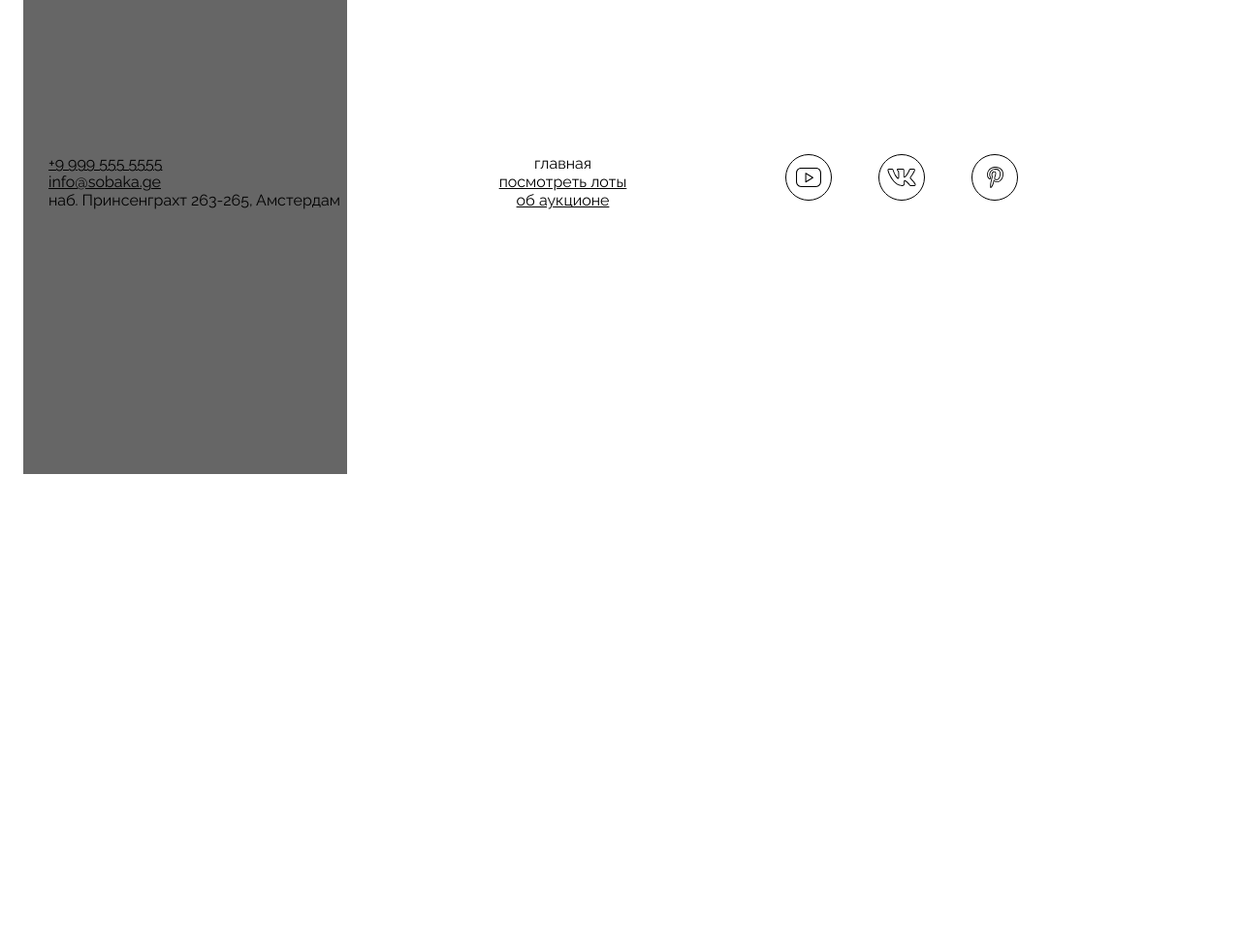
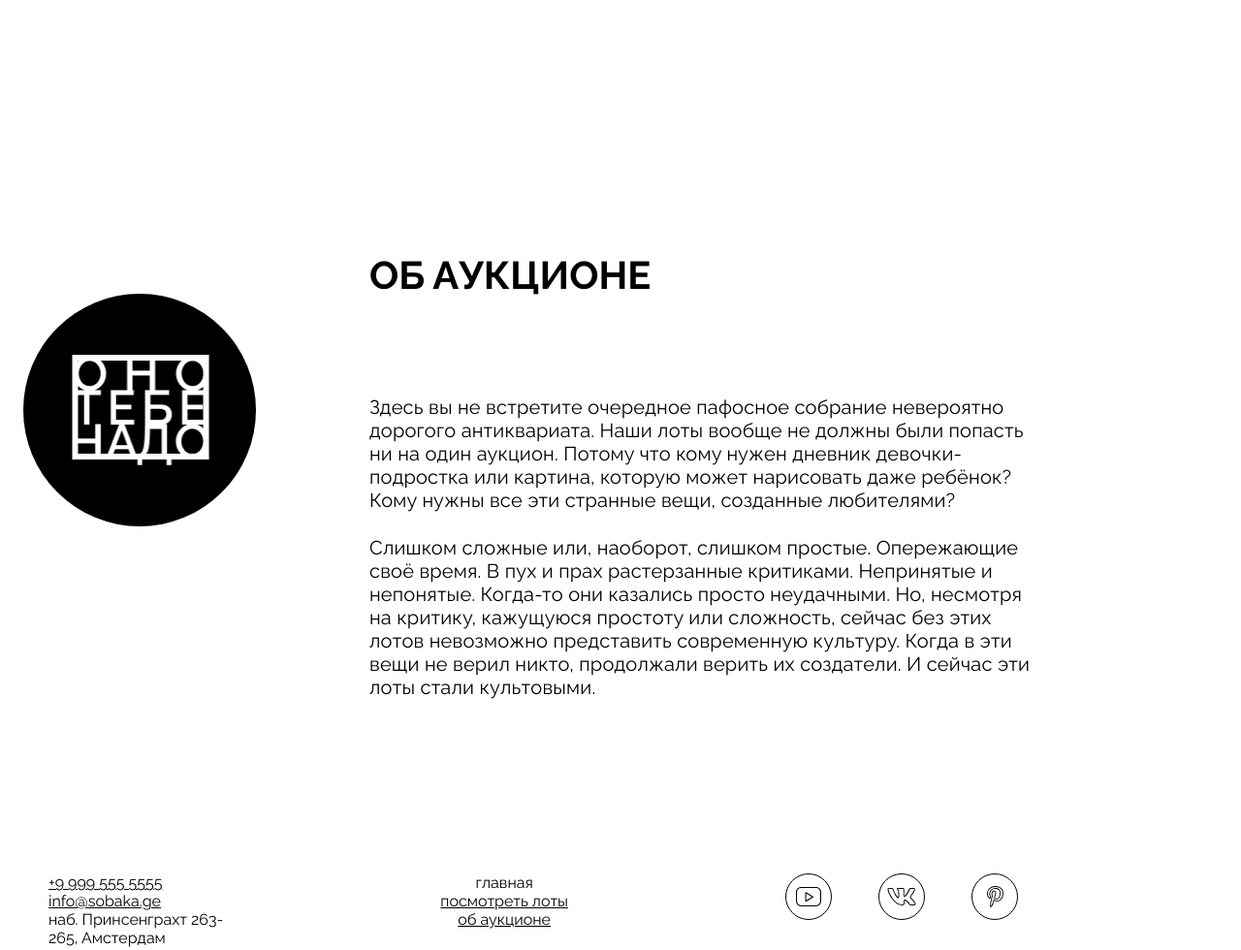
Before and after one commit to lastdragonalive/ono-tebe-nado, a plain HTML site: page index.html in a window 1280 px wide. Shown: the part 1940-2920 px from the top of the page at 97% size. Before the commit the page ends 2429 px from the top, so only its background shows below. Drawn offline with Linux system fonts and the light colour scheme.

Commit message:
cover description aligned, lots overlay done, about started, about left-column issues

```diff
--- a/index.html
+++ b/index.html
@@ -55,7 +55,7 @@
           <span class="aligned-text_right"><span class="letter-spacing-extended">н</span>ад<span class="no-letter-spacing">о</span></span>
         </h1>
         <dev class="cover__description">
-          <p class="cover_description-text">Аукцион вещей, в которые никто не верил</p>
+          <p class="cover_description-text">Аукцио<span class="cover_description-text-letter-spacing">н</span>вещей<span class="cover_description-text-letter-spacing">,</span><span class="cover_description-text-letter-spacing"> в</span> которы<span class="cover_description-text-letter-spacing">е</span> никт<span class="cover_description-text-letter-spacing">о</span>н<span class="cover_description-text-letter-spacing">е</span> верил</p>
           <button class="bet-button" type="button">сделать ставку</button>
         </dev>
       </section>
@@ -65,23 +65,20 @@
           <li class="lots__card-list-item">
             <a class="card-link">
               <article class="card card_type_film">
-
                 <h4 class="card__title">Фильм режиссёра, который бросил киношколу</h4>
                 <p class="card__text">Не просто бросил, а ушёл с первой лекции. Какой была бы ваша ставка, если бы вы не знали, что режиссёр — Пол Томас Андерсон?</p>
               </article>
-
             </a>
-            <dev class="overlay__card"></dev>
+            <div class="overlay__card"></div>
           </li>
           <li class="lots__card-list-item">
-            <dev class="overlay__card"></dev>
             <a class="card-link">
               <article class="card card_type_book">
                 <h4 class="card__title">Книга, где описан один скучный день из жизни рекламного агента</h4>
                 <p class="card__text">Объёмом почти в тысячу страниц. Иногда без знаков препинания и с переходами на древнеанглийский. В ней одновременно рассказывается о 16 июня 1904 года и об истории литературы, начиная с античных времён. И это всё накладывается на эпическую поэму Гомера. Сколько бы вы поставили на «Улисса» Джеймса Джойса?</p>
               </article>
             </a>
-
+            <div class="overlay__card"></div>
           </li>
           <li class="lots__card-list-item">
             <a class="card-link">
@@ -90,26 +87,42 @@
                 <p class="card__text">Ну действительно, там линия, тут кружочек, а здесь и вовсе что-то похожее на инфузорию-туфельку. Никаких полей, лесов, котиков... Сколько бы вы на такое поставили, если бы не знали, что это — одна из революционных работ Кандинского?</p>
               </article>
             </a>
+            <div class="overlay__card"></div>
           </li>
         </ul>
         <a class="lots__look-more-link" href="0">посмотреть больше</a>
       </section>
-      <section class="about"></section>
+      <section class="about">
+        <article class="about__column">
+          <div class="about__logo">
+          <img
+          class="about__logo-image"
+          src="./images/logo-white.png"
+          alt="Логотип белый">
+        </div>
+      </article>
+        <article class="about__column">
+          <h1 class="about__title">Об аукционе</h1>
+          <p class="about__text about__text-gap">Здесь вы не встретите очередное пафосное собрание невероятно дорогого антиквариата. Наши лоты вообще не должны были попасть ни на один аукцион. Потому что кому нужен дневник девочки-подростка или картина, которую может нарисовать даже ребёнок? Кому нужны все эти странные вещи, созданные любителями?</p>
+          <p class="about__text">Слишком сложные или, наоборот, слишком простые. Опережающие своё время. В пух и прах растерзанные критиками. Непринятые и непонятые. Когда-то они казались просто неудачными. Но, несмотря
+            на критику, кажущуюся простоту или сложность, сейчас без этих лотов невозможно представить современную культуру. Когда в эти вещи не верил никто, продолжали верить их создатели. И сейчас эти лоты стали культовыми. </p>
+        </article>
+      </section>
     </main>
 
     <footer class="footer">
-      <ul class="footer_contacts">
-        <li class="footer_contacts_item">
+      <ul class="footer__contacts">
+        <li class="footer__contacts-item">
           <a href="tel:+9 999 555 5555">+9 999 555 5555</a>
         </li>
-        <li class="footer_contacts_item">
+        <li class="footer__contacts-item">
           <a href="info@sobaka.ge">info@sobaka.ge</a>
         </li>
-        <li class="footer_contacts_item">
-          <address>наб. Принсенграхт 263-265, Амстердам</address>
+        <li class="footer__contacts-item">
+          <address>наб. Принсенграхт 263-<br>265, Амстердам</address>
         </li>
       </ul>
-      <nav class="footer_menu">
+      <nav class="footer__menu">
         <ul class="footer__menu-list">
           <li class="footer__menu-list-item">
             <a class="footer__menu-link_active">главная</a>
--- a/styles/style.css
+++ b/styles/style.css
@@ -1,14 +1,6 @@
 body {
     margin: 0;
 }
-
-/* .header {
-    display: flex;
-    justify-content: space-between;
-    align-items: center;
-    /* если добавить align-items: center;, то лого становится большим
-    margin: 92px 24px 96px; */
-
 
 .header {
     margin: 92px 24px 96px;
@@ -34,7 +26,6 @@ body {
 
 .header__links-list-item_no-bullit {
     list-style-type: none;
-
 }
 
 .header__logo {
@@ -160,11 +151,14 @@ address {
     line-height: 28px;
     text-transform: uppercase;
     color: white;
-    width: 637px;
     height: 28px;
     margin-top: 667px;
     margin-left: 78px;
 
+}
+
+.cover_description-text-letter-spacing {
+    letter-spacing: 1.1em;
 }
 
 .bet-button {
@@ -181,6 +175,7 @@ address {
     width: 256px;
     height: 51px;
     margin-top: 655px;
+    margin-left: 79px;
     border: solid 1px white;
 }
 
@@ -213,16 +208,13 @@ address {
 .lots__card-list-item {
     width: 334px;
     height: 563px;
-
-/*top: 74px;
-gap: 0px;
-opacity: 0px;*/
-
+    position: relative;
 }
 
 .card {
     min-height: 100%;
-    width: auto;
+    position: relative;
+    width: 100%;
     display: flex;
     flex-direction: column;
     justify-content: space-between;
@@ -231,7 +223,6 @@ opacity: 0px;*/
     padding-right: 40px;
     padding-top: 51px;
     padding-bottom: 48px;
-
 }
 
 .card_type_film {
@@ -260,6 +251,8 @@ opacity: 0px;*/
     position: absolute;
     width: 334px;
     height: 563px;
+    top: 0;
+    left: 0;
     background-color: rgb(0 0 0 / 0.6);
 }
 
@@ -271,6 +264,7 @@ opacity: 0px;*/
     text-transform: uppercase;
     text-align: left;
     color: white;
+    z-index: 2;
 }
 
 .card__text {
@@ -280,6 +274,7 @@ opacity: 0px;*/
     line-height: 24px;
     text-align: left;
     color: white;
+    z-index: 2;
 }
 
 
@@ -293,6 +288,62 @@ opacity: 0px;*/
     text-underline-offset: 5px;
 }
 
+.about {
+    width: 1052px;
+    margin-left: 24px;
+    margin-right: 24px;
+    margin-top: 146px;
+    margin-bottom: 180px;
+    display: grid;
+    grid-template-columns: 334px 1fr;
+}
+
+.about__column {
+    display: flex;
+    flex-direction: column;
+    justify-content: center
+}
+
+.about__logo {
+    display: flex;
+    align-items: center;
+    justify-content: center;
+    background-color: black;
+    border-radius: 50%;
+    width: 240px;
+    height: 240px;
+}
+
+.about__logo-image {
+    width: 148px;
+    height: 114px;
+}
+
+.about__title {
+    margin-top: 136px;
+    margin-bottom: 100px;
+    padding-left: 23px;
+    font-size: 40px;
+    font-weight: 700;
+    line-height: 46.96px;
+    text-align: left;
+    text-transform: uppercase;
+}
+
+.about__text {
+    padding-left: 23px;
+    font-size: 20px;
+    font-weight: 400;
+    line-height: 24px;
+    text-align: left;
+    letter-spacing: 0.01em;
+
+}
+
+.about__text-gap {
+    letter-spacing: 0.01em;
+    margin-bottom: 25px;
+}
 
 .footer {
     display: flex;
@@ -301,7 +352,7 @@ opacity: 0px;*/
     margin: 180px 50px 88px;
 }
 
-.footer_contacts {
+.footer__contacts {
     display: flex;
     flex-direction: column;
     list-style: none;
```
Also changed, not shown: images/logo-white.png (added).
